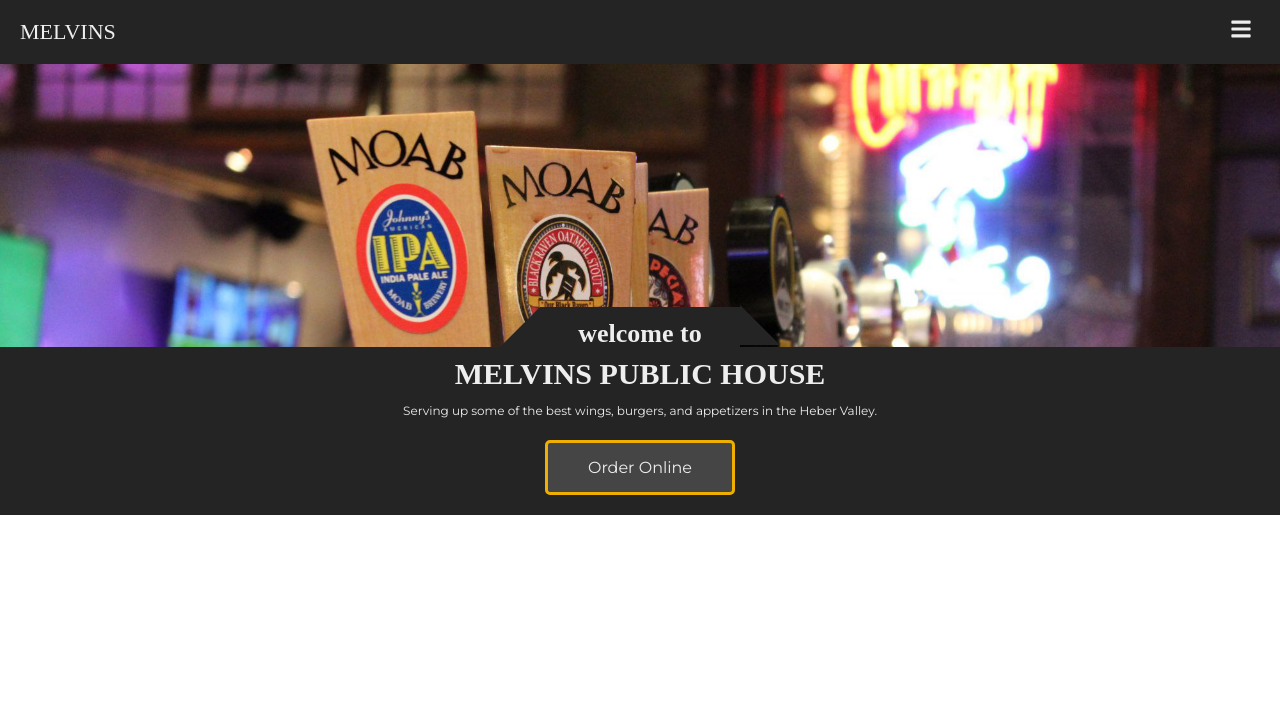
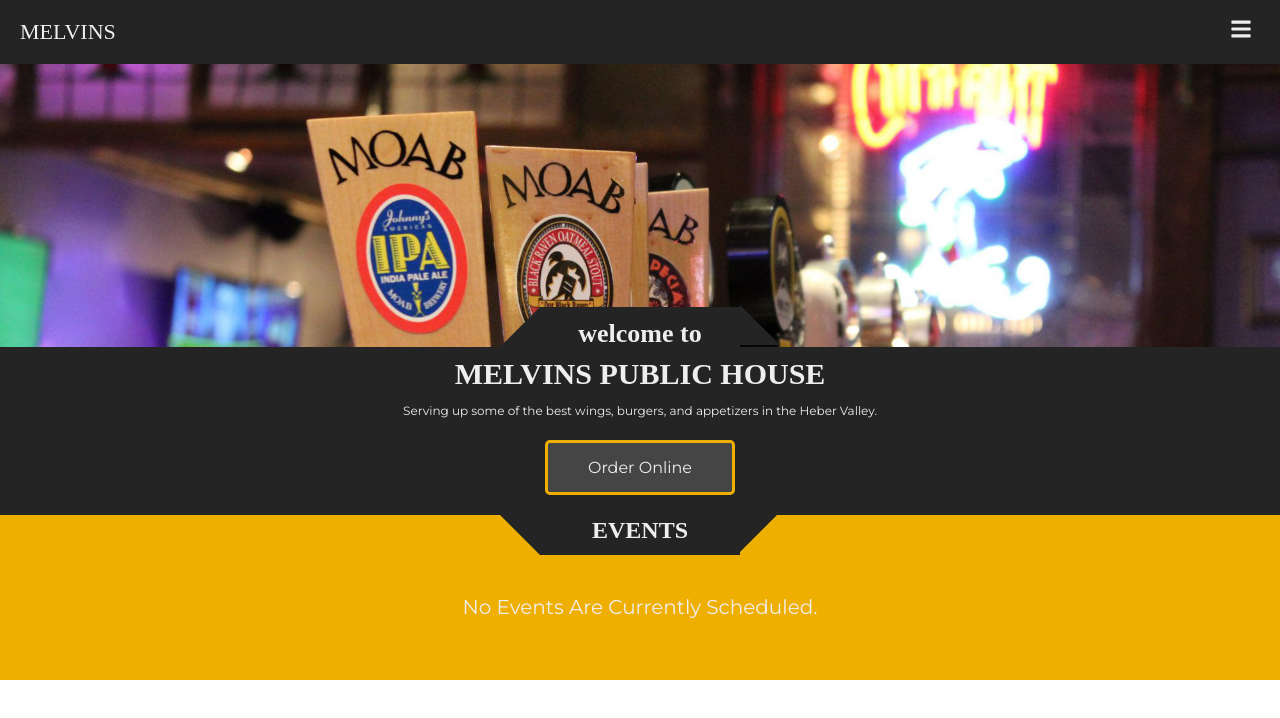
Before and after one commit to nvalline/melvins-public-house, a React (Create React App) app in the folder client/: page /about in a window 1280 px wide. Shown: the top 718 px of the page. Built offline with nearby package versions, Linux system fonts and the light colour scheme; a web font is replaced by a local one.

Commit message:
added default events & basic styles

```diff
--- a/client/src/App.js
+++ b/client/src/App.js
@@ -3,16 +3,15 @@
 import { BrowserRouter as Router, Route, Switch } from 'react-router-dom';
 // components
 import Navbar from './components/navbar/Navbar';
-import Hero from './components/hero/Hero';
-import Subhero from './components/subhero/Subhero';
+// pages
+import Home from './pages/Home';
 
 function App() {
 	return (
 		<Router>
 			<main>
 				<Navbar />
-				<Hero />
-				<Subhero />
+				<Home />
 			</main>
 		</Router>
 	);
--- /dev/null
+++ b/client/src/components/_tabs.scss
@@ -0,0 +1,71 @@
+// BLACK TAB - UP
+.black-up-tab {
+	background-color: $primary_black;
+	height: 4rem;
+	width: 20rem;
+	position: relative;
+	bottom: 4rem;
+	left: 50%;
+	transform: translate(-50%);
+}
+
+.black-up-tab::before {
+	content: '';
+	display: inline-block;
+	width: 0;
+	height: 0;
+	border-style: solid;
+	border-width: 0 0 4rem 4rem;
+	border-color: transparent transparent $primary_black transparent;
+	position: relative;
+	left: -4rem;
+}
+
+.black-up-tab::after {
+	content: '';
+	display: inline-block;
+	width: 0;
+	height: 0;
+	border-style: solid;
+	border-width: 4rem 0 0 4rem;
+	border-color: transparent transparent transparent $primary_black;
+	position: relative;
+	left: 20rem;
+	top: -4.4rem;
+}
+
+// BLACK TAB - DOWN
+.black-down-tab {
+	background-color: $primary_black;
+	height: 4rem;
+	width: 20rem;
+	position: relative;
+	top: 0;
+	left: 50%;
+	transform: translate(-50%);
+}
+
+.black-down-tab::before {
+	content: '';
+	display: inline-block;
+	width: 0;
+	height: 0;
+	border-style: solid;
+	border-width: 0 4rem 4rem 0;
+	border-color: transparent $primary_black transparent transparent;
+	position: relative;
+	left: -4rem;
+}
+
+.black-down-tab::after {
+	content: '';
+	display: inline;
+	width: 0;
+	height: 0;
+	border-style: solid;
+	border-width: 4rem 4rem 0 0;
+	border-color: $primary_black transparent transparent transparent;
+	position: relative;
+	left: 20rem;
+	top: -3.2rem;
+}
--- /dev/null
+++ b/client/src/components/events/EventTile.js
@@ -0,0 +1,12 @@
+// dependencies
+import React from 'react';
+
+const EventTile = () => {
+	return (
+		<div>
+			<p>Event Tile</p>
+		</div>
+	);
+};
+
+export default EventTile;
--- /dev/null
+++ b/client/src/components/events/Events.js
@@ -0,0 +1,30 @@
+// dependencies
+import React, { useState } from 'react';
+// components
+import EventTile from './EventTile';
+
+const Events = () => {
+	const [loading, setLoading] = useState(false);
+	const [events, setEvents] = useState(false);
+
+	if (loading) {
+		console.log('LOADING');
+	}
+
+	const noEvents = () => {
+		return (
+			<h2 className='events-default'>No Events Are Currently Scheduled.</h2>
+		);
+	};
+
+	return (
+		<section className='events-container'>
+			<div className='black-down-tab'>
+				<h2 className='events-title'>Events</h2>
+			</div>
+			{events ? <EventTile /> : noEvents()}
+		</section>
+	);
+};
+
+export default Events;
--- /dev/null
+++ b/client/src/components/events/_events.scss
@@ -0,0 +1,26 @@
+.events-container {
+	background-color: $primary_yellow;
+	min-height: 15rem;
+	padding: 0 1.5rem 1.5rem 1.5rem;
+	position: relative;
+
+	.events-title {
+		color: $primary_white;
+		font-family: $primary_font;
+		font-size: 2.4rem;
+		margin: 0;
+		position: relative;
+		text-align: center;
+		text-transform: uppercase;
+		top: -100%;
+	}
+
+	.events-default {
+		color: $primary_white;
+		font-family: $secondary_font;
+		font-size: 2rem;
+		font-weight: 400;
+		margin: 4rem 0 0 0;
+		text-align: center;
+	}
+}
--- a/client/src/components/hero/_hero.scss
+++ b/client/src/components/hero/_hero.scss
@@ -12,15 +12,6 @@
 		height: 100%;
 	}
 
-	.black-up-tab {
-		background-color: $primary_black;
-		height: 4rem;
-		width: 20rem;
-		position: relative;
-		bottom: 4rem;
-		left: 50%;
-		transform: translate(-50%);
-
 	h3 {
 		color: $primary_white;
 		font-family: $primary_font;
@@ -29,29 +20,3 @@
 		text-align: center;
 	}
 }
-
-	.black-up-tab::before {
-		content: '';
-		display: inline-block;
-		width: 0;
-		height: 0;
-		border-style: solid;
-		border-width: 0 0 4rem 4rem;
-		border-color: transparent transparent $primary_black transparent;
-		position: relative;
-		left: -4rem;
-	}
-
-	.black-up-tab::after {
-		content: '';
-		display: inline-block;
-		width: 0;
-		height: 0;
-		border-style: solid;
-		border-width: 4rem 0 0 4rem;
-		border-color: transparent transparent transparent $primary_black;
-		position: relative;
-		left: 20rem;
-		top: -4.4rem;
-	}
-}
--- a/client/src/index.scss
+++ b/client/src/index.scss
@@ -31,5 +31,7 @@
 }
 
 @import './components/navbar/nav';
+@import './components/tabs';
 @import './components/hero/hero';
 @import './components/subhero/subhero';
+@import './components/events/events';
--- /dev/null
+++ b/client/src/pages/Home.js
@@ -0,0 +1,18 @@
+// dependencies
+import React from 'react';
+// components
+import Hero from '../components/hero/Hero';
+import Subhero from '../components/subhero/Subhero';
+import Events from '../components/events/Events';
+
+const Home = () => {
+	return (
+		<>
+			<Hero />
+			<Subhero />
+			<Events />
+		</>
+	);
+};
+
+export default Home;
```
Lines whose indentation alone changed are shown as unchanged.
